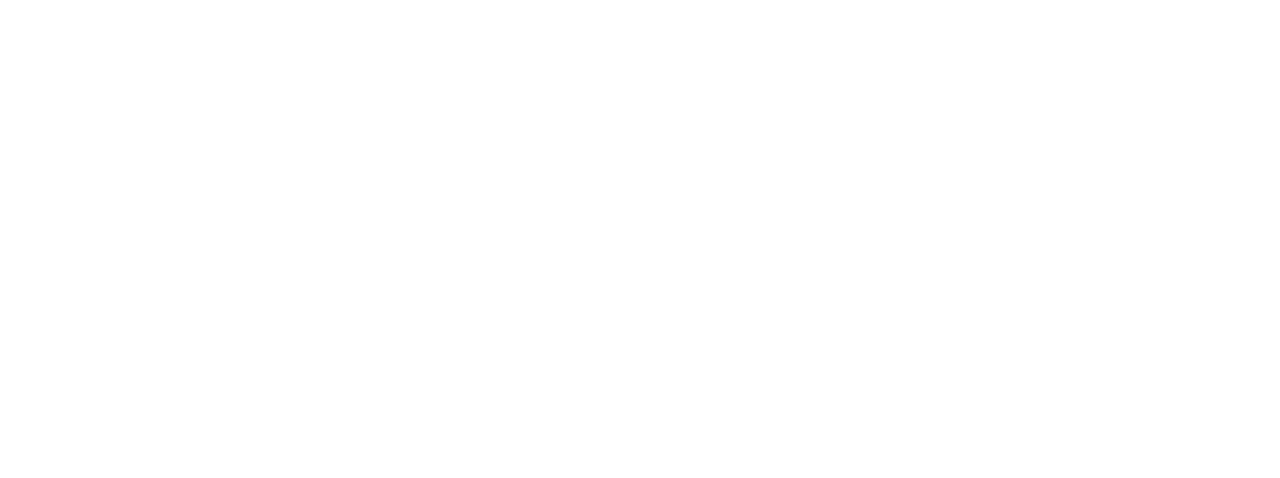
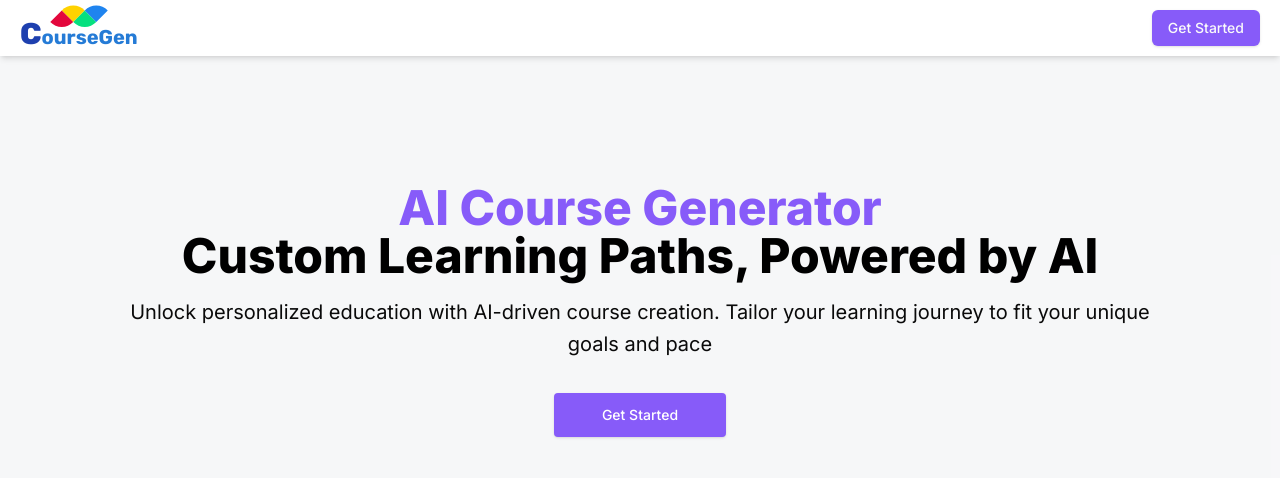
Before and after one commit to musamueed19/AI-Course-Generator, a Next.js app in the folder ai-course-generator-nextjs-tg/: page / in a window 1280 px wide. Shown: the top 478 px of the page. Built offline with nearby package versions, Linux system fonts and the light colour scheme.

Commit message:
setup Clerk, added Hero Section. part-1

```diff
--- /dev/null
+++ b/ai-course-generator-nextjs-tg/app/_components/Header.jsx
@@ -0,0 +1,37 @@
+import { Button } from "@/components/ui/button";
+import Image from "next/image";
+import Link from "next/link";
+
+const Header = () => {
+  return (
+      <header className="px-5 py-1 w-full h-fit shadow-md bg-white sticky top-0">
+
+{/* Header Inner Container */}
+          {/* Logo & Get Started - Left - Right Side */}
+      <div className="flex items-center justify-between">
+        {/* Logo - Group Section */}
+        <Link href='/' className="flex flex-col w-fit -space-y-3">
+          {/* NextJS Image - component is helpful in optimizing images */}
+          <Image
+            src="/logo.svg"
+            alt="logo image"
+            width={60}
+            height={60}
+            className="mx-auto"
+          />
+          {/* <h1 className="text-xl font-bold"><span className="text-3xl font-extrabold">A</span>lphaGenerator</h1> */}
+          <h1 className="text-xl font-bold font-rubik text-[#257bd6]">
+            <span className="text-blue-800 text-3xl font-extrabold">C</span>
+            ourseGen
+          </h1>
+              </Link>
+
+
+              {/* Get Started - Button Section */}
+              <Button>Get Started</Button>
+      </div>
+    </header>
+  );
+};
+
+export default Header;
--- /dev/null
+++ b/ai-course-generator-nextjs-tg/app/_components/Hero.jsx
@@ -0,0 +1,33 @@
+import Link from "next/link";
+
+const Hero = () => {
+  return (
+    <section className="bg-gray-100/70">
+      <div className="mx-auto max-w-screen-xl px-4 py-32 lg:flex lg:items-center">
+        <div className="mx-auto max-w-5xl text-center">
+          <h1 className="text-3xl font-extrabold text-primary sm:text-5xl">
+            AI Course Generator
+            <p className="font-extrabold text-black sm:block">
+              Custom Learning Paths, Powered by AI
+            </p>
+          </h1>
+
+          <p className="mt-4 sm:text-xl/relaxed">
+            Unlock personalized education with AI-driven course creation. Tailor your learning journey to fit your unique goals and pace
+          </p>
+
+          <div className="mt-8 flex flex-wrap justify-center gap-4">
+            <Link
+              href="/"
+              className="block w-full rounded bg-primary px-12 py-3 text-sm font-medium text-white shadow hover:bg-red-700 focus:outline-none focus:ring active:bg-red-500 sm:w-auto"
+            >
+              Get Started
+            </Link>
+          </div>
+        </div>
+      </div>
+    </section>
+  );
+};
+
+export default Hero;
--- a/ai-course-generator-nextjs-tg/app/globals.css
+++ b/ai-course-generator-nextjs-tg/app/globals.css
@@ -1,3 +1,6 @@
+/* Rubik Google Font - for styling Logo Text */
+@import url('https://fonts.googleapis.com/css2?family=Montserrat:ital,wght@0,100..900;1,100..900&family=Roboto:ital,wght@0,100;0,300;0,400;0,500;0,700;0,900;1,100;1,300;1,400;1,500;1,700;1,900&family=Rubik:ital,wght@0,300..900;1,300..900&display=swap');
+
 @tailwind base;
 @tailwind components;
 @tailwind utilities;
@@ -64,3 +67,15 @@
     @apply bg-background text-foreground;
   }
 }
+
+
+
+@layer utilities {
+  /* .font-rubik {
+    @apply font-f
+  } */
+}
+
+.font-rubik {
+  font-family: 'Rubik', sans-serif;
+}
--- a/ai-course-generator-nextjs-tg/app/layout.js
+++ b/ai-course-generator-nextjs-tg/app/layout.js
@@ -1,17 +1,21 @@
 import { Inter } from "next/font/google";
 import "./globals.css";
+import { ClerkProvider } from "@clerk/nextjs";
 
 const inter = Inter({ subsets: ["latin"] });
 
 export const metadata = {
   title: "AI Course Generator App",
-  description: "AI Course Generator App. Developed in NextJS 14, and deployed on the Vercel.",
+  description:
+    "AI Course Generator App. Developed in NextJS 14, and deployed on the Vercel.",
 };
 
 export default function RootLayout({ children }) {
   return (
-    <html lang="en">
-      <body className={inter.className}>{children}</body>
-    </html>
+    <ClerkProvider>
+      <html lang="en">
+        <body className={inter.className}>{children}</body>
+      </html>
+    </ClerkProvider>
   );
 }
--- a/ai-course-generator-nextjs-tg/app/page.js
+++ b/ai-course-generator-nextjs-tg/app/page.js
@@ -1,11 +1,18 @@
 import { Button } from "@/components/ui/button";
+import Header from "./_components/Header";
+import Hero from "./_components/Hero";
 ;
 {/* <Button>Hit Subscribe Button</Button> */}
 
 export default function Home() {
   return (
     <div>
+      {/* Header - Section */}
+      <Header />
 
+
+      {/* Hero - Section */}
+      <Hero />
     </div>
   );
 }
--- a/ai-course-generator-nextjs-tg/package.json
+++ b/ai-course-generator-nextjs-tg/package.json
@@ -9,6 +9,7 @@
     "lint": "next lint"
   },
   "dependencies": {
+    "@clerk/nextjs": "^6.5.1",
     "@radix-ui/react-slot": "^1.1.0",
     "class-variance-authority": "^0.7.1",
     "clsx": "^2.1.1",
--- a/ai-course-generator-nextjs-tg/tailwind.config.js
+++ b/ai-course-generator-nextjs-tg/tailwind.config.js
@@ -29,11 +29,12 @@
   				foreground: 'hsl(var(--popover-foreground))'
   			},
   			primary: {
-  				DEFAULT: 'hsl(var(--primary))',
+  				// DEFAULT: 'hsl(var(--primary))',
+  				DEFAULT: '#875bf9',
   				foreground: 'hsl(var(--primary-foreground))'
   			},
   			secondary: {
-  				DEFAULT: 'hsl(var(--secondary))',
+  				DEFAULT: '#ee46bd',
   				foreground: 'hsl(var(--secondary-foreground))'
   			},
   			muted: {
```
Also changed, not shown: ai-course-generator-nextjs-tg/middleware.js (added, +12 -0 lines), ai-course-generator-nextjs-tg/public/logo.svg (added), 1 other file (tests, documents, lock files or other folders).
